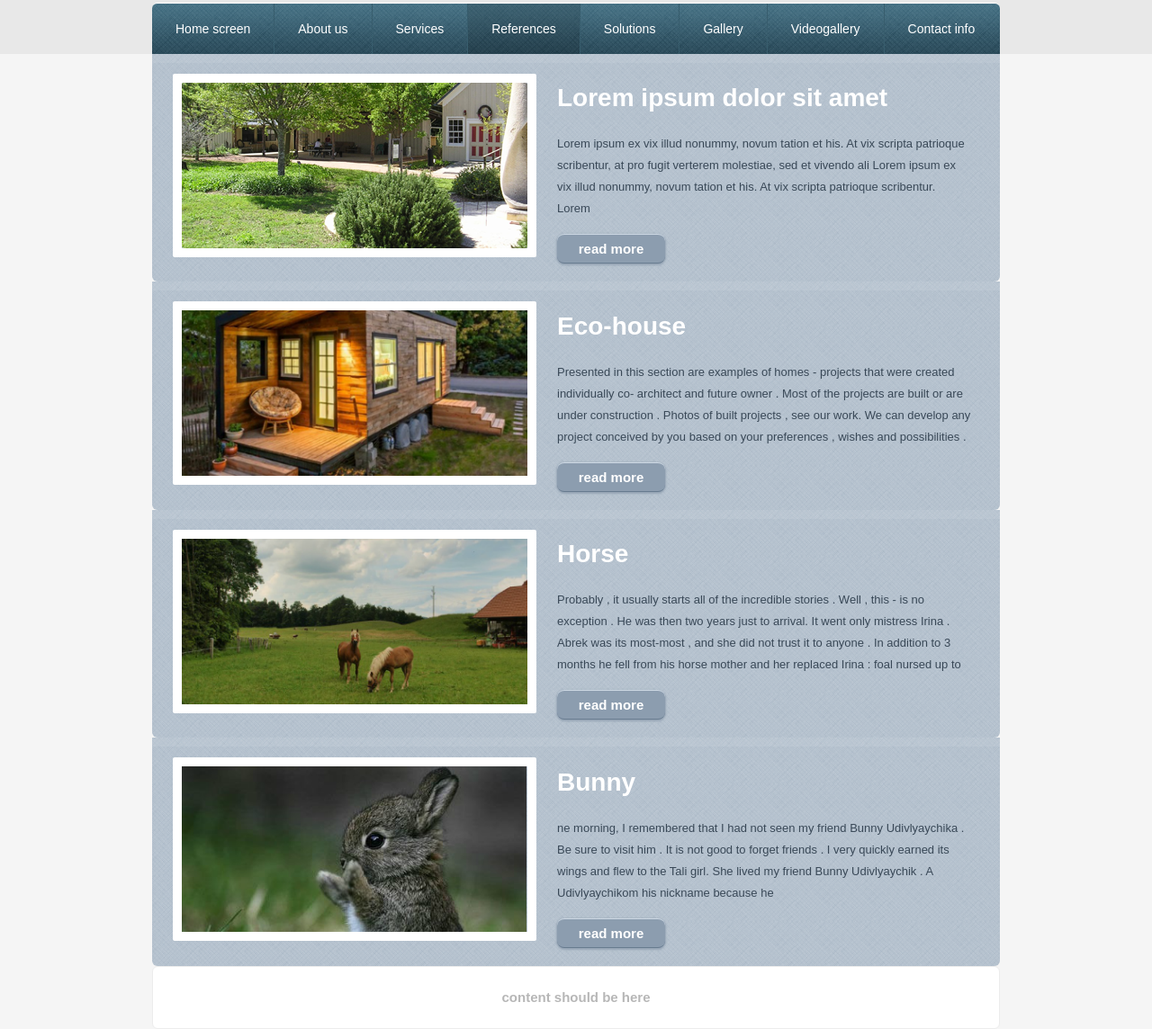
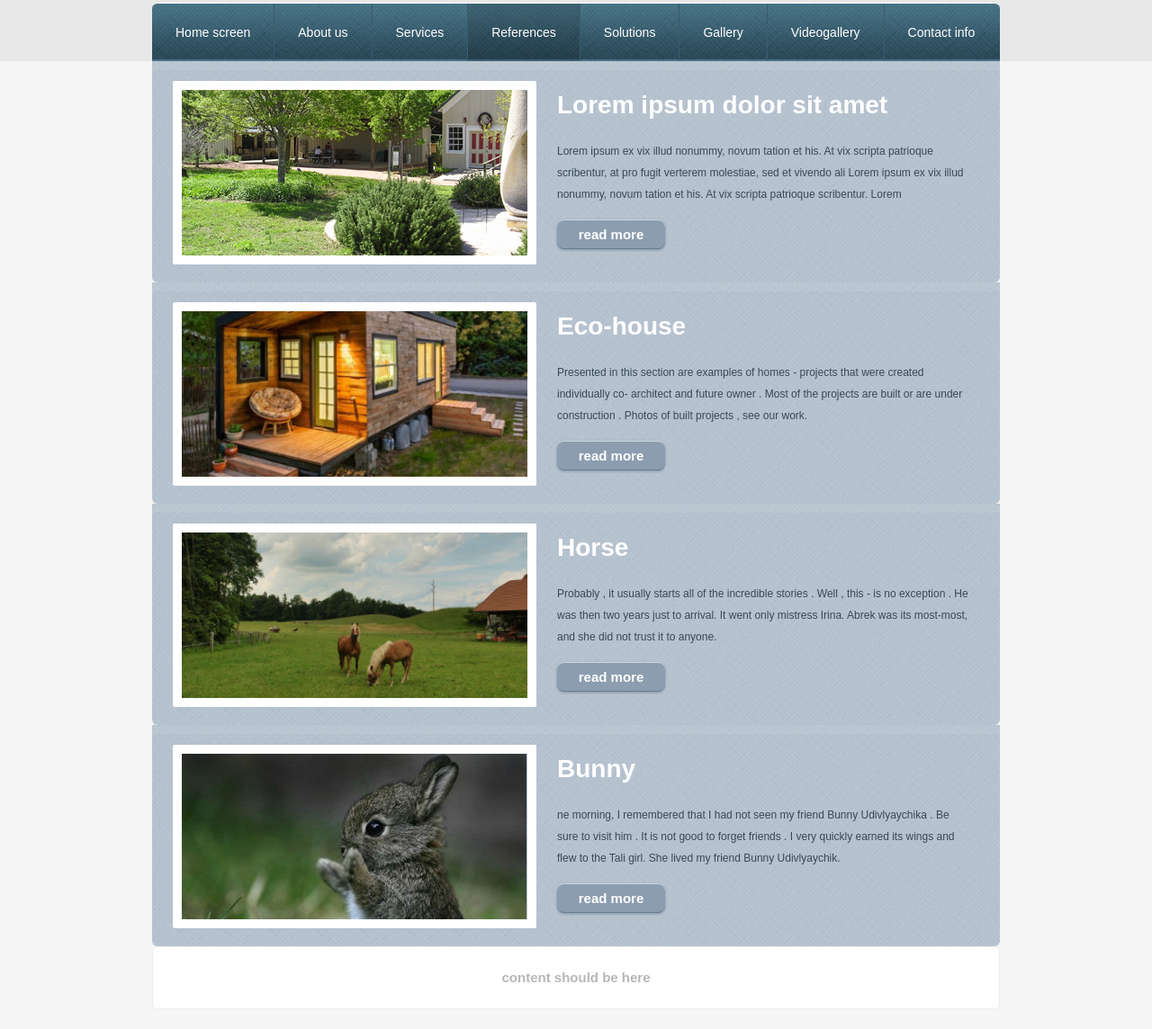
Before and after one commit to KalininaValeri/slider, a plain HTML site: page index.html in a window 1280 px wide. Shown: the part 93-1237 px from the top of the page at 90% size. After the commit the page ends 1215 px from the top, so only its background shows below. Drawn offline with nearby package versions, Linux system fonts and the light colour scheme.

Commit message:
pixel perfect

```diff
--- a/index.html
+++ b/index.html
@@ -50,7 +50,7 @@
         <p class="slide_descr_text">
           Presented in this section are examples of homes - projects that were created individually co- architect and
           future owner . Most of the projects are built or are under construction . Photos of built projects , see our
-          work. We can develop any project conceived by you based on your preferences , wishes and possibilities .
+          work.
         </p>
         <a href="#read.html" class="slide_descr_buttom">read more</a>
       </section>
@@ -65,8 +65,8 @@
         <h1 class="slide_descr_title">Horse</h1>
         <p class="slide_descr_text">
           Probably , it usually starts all of the incredible stories . Well , this - is no exception . He was then two
-          years just to arrival. It went only mistress Irina . Abrek was its most-most , and she did not trust it to
-          anyone . In addition to 3 months he fell from his horse mother and her replaced Irina : foal nursed up to
+          years just to arrival. It went only mistress Irina. Abrek was its most-most, and she did not trust it to
+          anyone.
         </p>
         <a href="#read.html" class="slide_descr_buttom">read more</a>
       </section>
@@ -82,7 +82,7 @@
         <p class="slide_descr_text">
           ne morning, I remembered that I had not seen my friend Bunny Udivlyaychika . Be sure to visit him . It is not
           good to forget friends . I very quickly earned its wings and flew to the Tali girl. She lived my friend Bunny
-          Udivlyaychik . A Udivlyaychikom his nickname because he
+          Udivlyaychik.
         </p>
         <a href="#read.html" class="slide_descr_buttom">read more</a>
       </section>
--- a/style.css
+++ b/style.css
@@ -56,7 +56,7 @@ a {
 
 .menu_block_item a {
     display: inline-block;
-    padding: 20px 26px;
+    padding: 24px 26px;
     font-size: 14px;
 }
 
@@ -110,7 +110,7 @@ a {
 
 .slide_descr_text {
     color: #394857;
-    font: 13px/24px "Myriad Pro", "Arial", sans-serif;
+    font: 12px/24px "Myriad Pro", "Arial", sans-serif;
     margin: 16px 0;
     /*text-shadow: 0 0 2px #97a6b6;*/
 }
```
